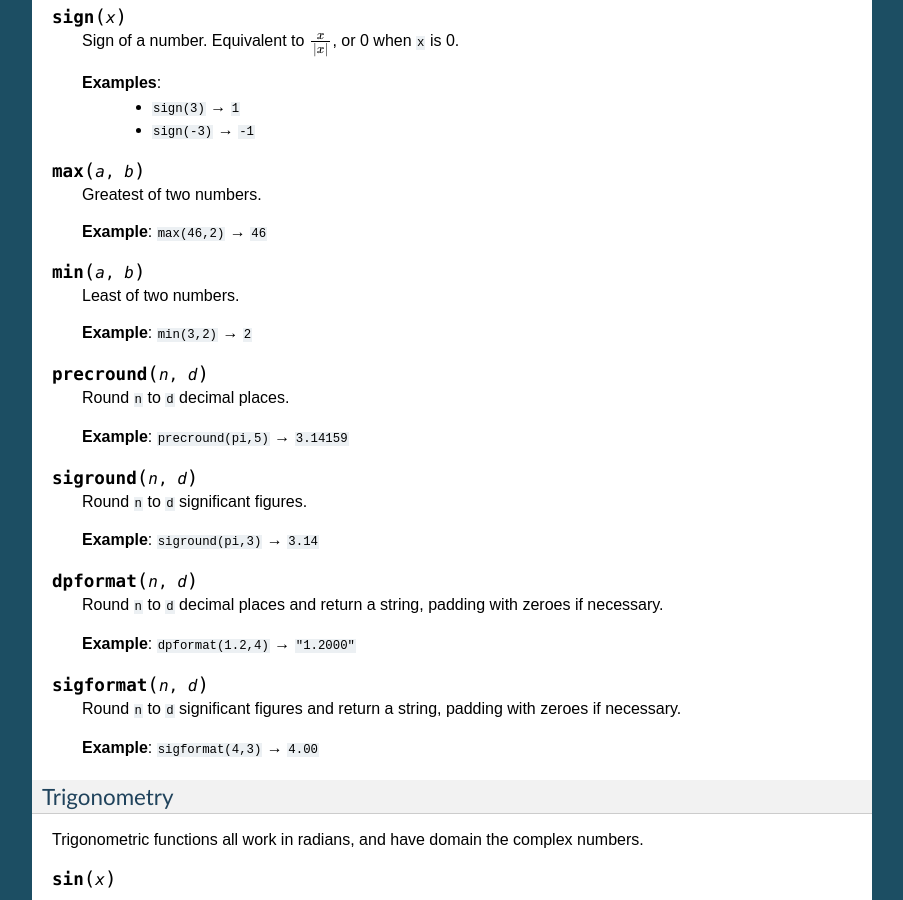
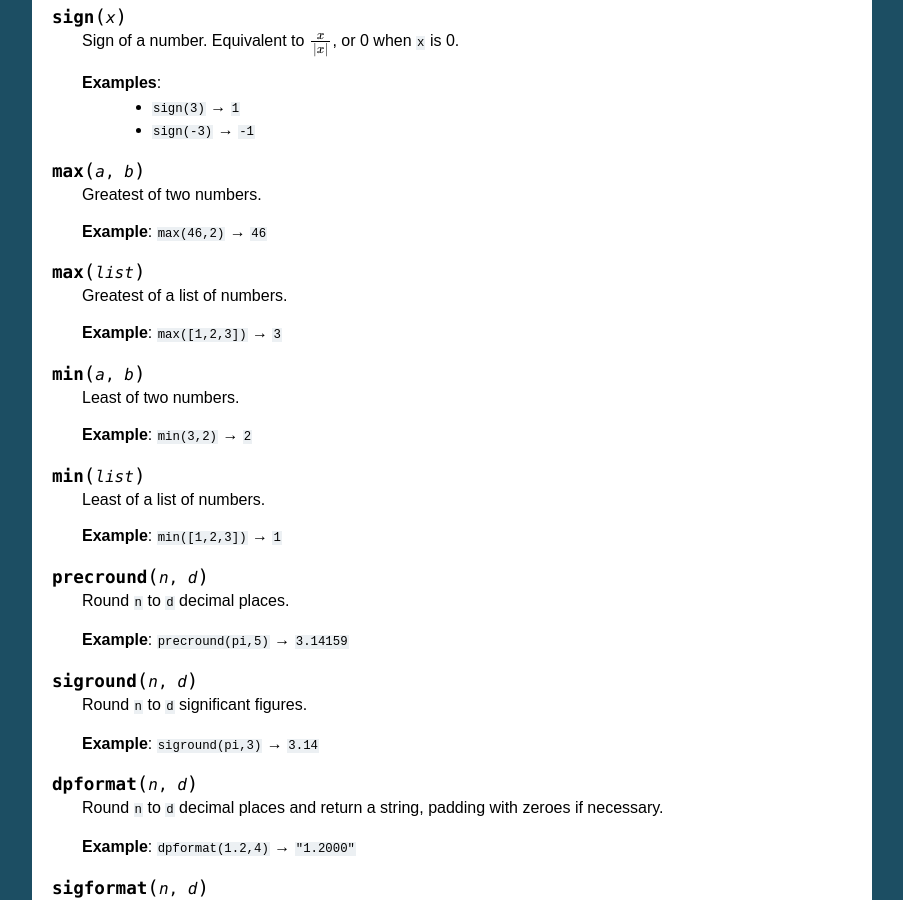
Before and after one commit to numbas/editor-docs, a Sphinx documentation site: the page built from source/jme-reference.rst, in a window 1280 px wide and 900 px high, scrolled down 4855 px. Shown: the whole window, without its empty margins (198-1101 px from the left). Built offline with Sphinx 7.4.7, drawn with Linux system fonts in a browser that asks for light colours.

Commit message:
document min(list) and max(list)

```diff
--- a/source/jme-reference.rst
+++ b/source/jme-reference.rst
@@ -253,11 +253,23 @@ Number operations
 
     **Example**: ``max(46,2)`` → ``46``
 
+.. function:: max(list)
+
+    Greatest of a list of numbers.
+
+    **Example**: ``max([1,2,3])`` → ``3``
+
 .. function:: min(a,b)
 
     Least of two numbers.
 
     **Example**: ``min(3,2)`` → ``2``
+
+.. function:: min(list)
+
+    Least of a list of numbers.
+
+    **Example**: ``min([1,2,3])`` → ``1``
 
 .. function:: precround(n,d)
 
```
